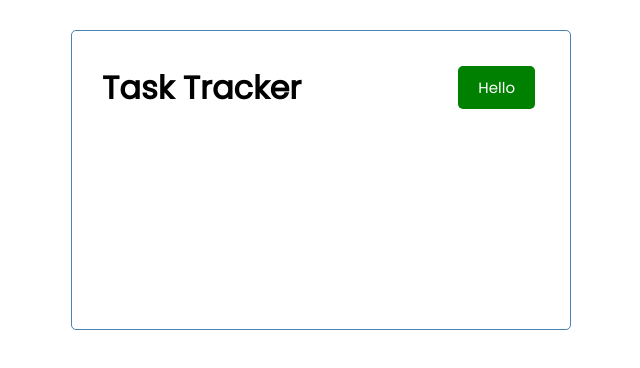
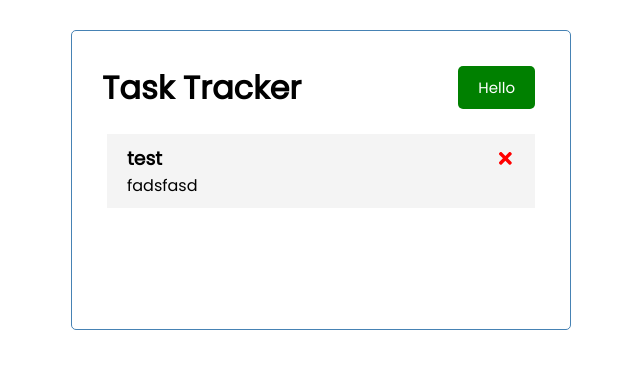
Before and after one commit to MattLMerritt/protocol-protocol, a React (Create React App) app in the folder gabrij2/todo list (learning react project)/: page / in a window 1280 px wide. Shown: the top 368 px of the page, without its empty margins (319-959 px from the left). Built offline with nearby package versions, Linux system fonts and the light colour scheme.

Commit message:
added delete task and default message for no tasks

```diff
--- a/gabrij2/todo list (learning react project)/package.json
+++ b/gabrij2/todo list (learning react project)/package.json
@@ -8,6 +8,7 @@
     "@testing-library/user-event": "^13.5.0",
     "react": "^18.2.0",
     "react-dom": "^18.2.0",
+    "react-icons": "^4.7.1",
     "react-scripts": "5.0.1",
     "web-vitals": "^2.1.4"
   },
--- a/gabrij2/todo list (learning react project)/src/App.js
+++ b/gabrij2/todo list (learning react project)/src/App.js
@@ -1,10 +1,28 @@
-import Header from './components/Header'
+import { useState } from "react";
+import Header from "./components/Header";
+import Tasks from "./components/Tasks";
+
 const App = () => {
+  const [tasks, setTasks] = useState([
+    { id: 1, text: "test", day: "fadsfasd", reminder: false },
+  ]);
+
+  const deleteTask = (id) => {
+    setTasks(tasks.filter((task) => task.id !== id));
+  };
+
   return (
     <div className="container">
-      <Header title='Task Tracker'/>
+      <Header title="Task Tracker" />
+      {tasks.length > 0 ? (
+        <Tasks tasks={tasks} onDelete={deleteTask} />
+      ) : (
+        "No Tasks To Show"
+      )}
     </div>
   );
-}
+};
+
+// Delete Task
 
 export default App;
--- /dev/null
+++ b/gabrij2/todo list (learning react project)/src/components/Task.js
@@ -0,0 +1,17 @@
+import { FaTimes } from "react-icons/fa";
+export const Task = ({ task, onDelete }) => {
+  return (
+    <div className="task">
+      <h3>
+        {task.text}{" "}
+        <FaTimes
+          style={{ color: "red", cursor: "pointer" }}
+          onClick={() => onDelete(task.id)}
+        />
+      </h3>
+      <p>{task.day}</p>
+    </div>
+  );
+};
+
+export default Task;
--- /dev/null
+++ b/gabrij2/todo list (learning react project)/src/components/Tasks.js
@@ -0,0 +1,13 @@
+import Task from "./Task";
+
+export const Tasks = ({ tasks, onDelete }) => {
+  return (
+    <>
+      {tasks.map((task) => (
+        <Task key={task.id} task={task} onDelete={onDelete} />
+      ))}
+    </>
+  );
+};
+
+export default Tasks;
```
Also changed, not shown: 1 other file (tests, documents, lock files or other folders).
